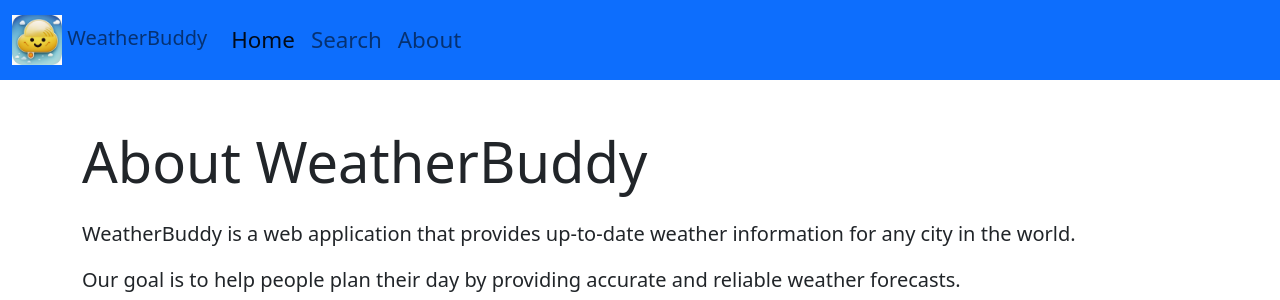
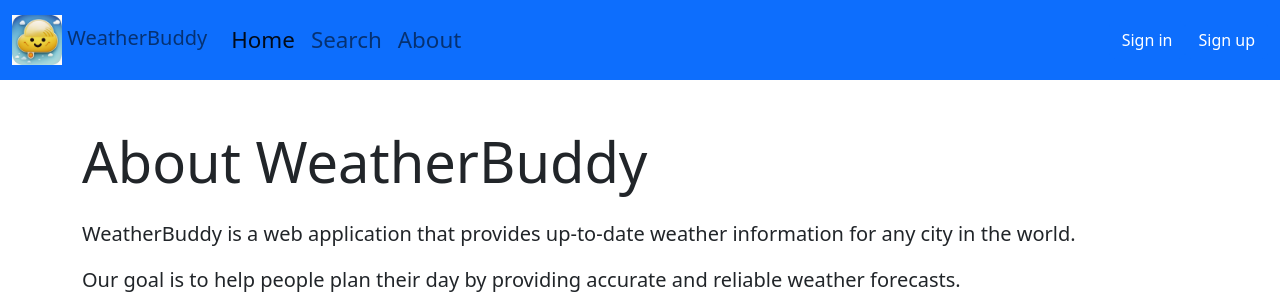
Before and after one commit to MikhailKras/weather-buddy, a FastAPI app: page /about in a window 1280 px wide. Shown: the top 300 px of the page. Run offline with FastAPI, Linux system fonts and the light colour scheme.

Commit message:
feat: added buttons `Sign in` and `Sign up` for navbar

```diff
--- a/src/templates/base.html
+++ b/src/templates/base.html
@@ -24,10 +24,14 @@
           <span class="navbar-text">WeatherBuddy</span>
         </a>
         <div class="collapse navbar-collapse" id="navbarNavAltMarkup">
-          <div class="navbar-nav">
+          <div class="navbar-nav me-auto">
             <a class="nav-link active navbar-text" aria-current="page" href="/">Home</a>
             <a class="nav-link navbar-text" href="/weather/search">Search</a>
             <a class="nav-link navbar-text" href="/about">About</a>
+          </div>
+          <div class="navbar-nav">
+            <a class="btn btn-primary" href="#">Sign in</a>
+            <a class="btn btn-primary" href="/users/register">Sign up</a>
           </div>
         </div>
       </div>
```
